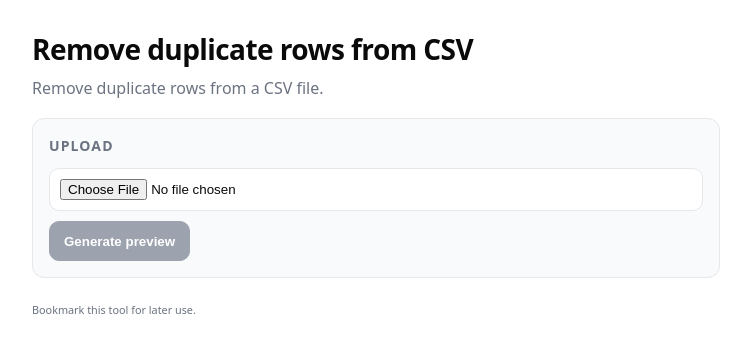
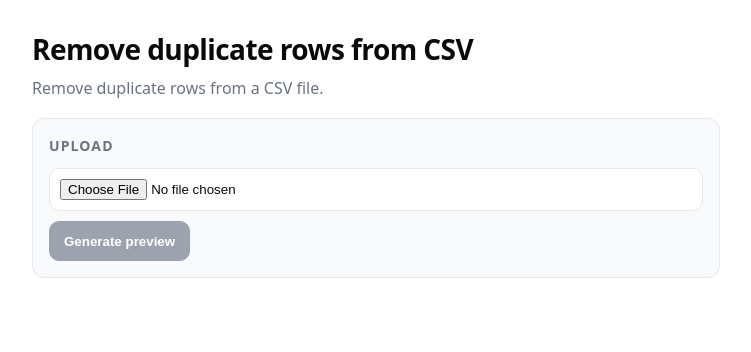
Before and after one commit to tool2-systems/tool2, a Next.js app: page /remove-duplicate-csv in a window 1280 px wide. Shown: the top 352 px of the page, without its empty margins (264-1015 px from the left). Built offline with nearby package versions, Linux system fonts and the light colour scheme.

Commit message:
remove bookmark footer copy to end session cleanly

```diff
--- a/src/app/[toolSlug]/ToolRunner.tsx
+++ b/src/app/[toolSlug]/ToolRunner.tsx
@@ -194,10 +194,6 @@ export function ToolRunner({ tool }: { tool: Tool }) {
           </button>
         </section>
       )}
-
-      <footer>
-        <small>Bookmark this tool for later use.</small>
-      </footer>
     </main>
   )
 }
```
